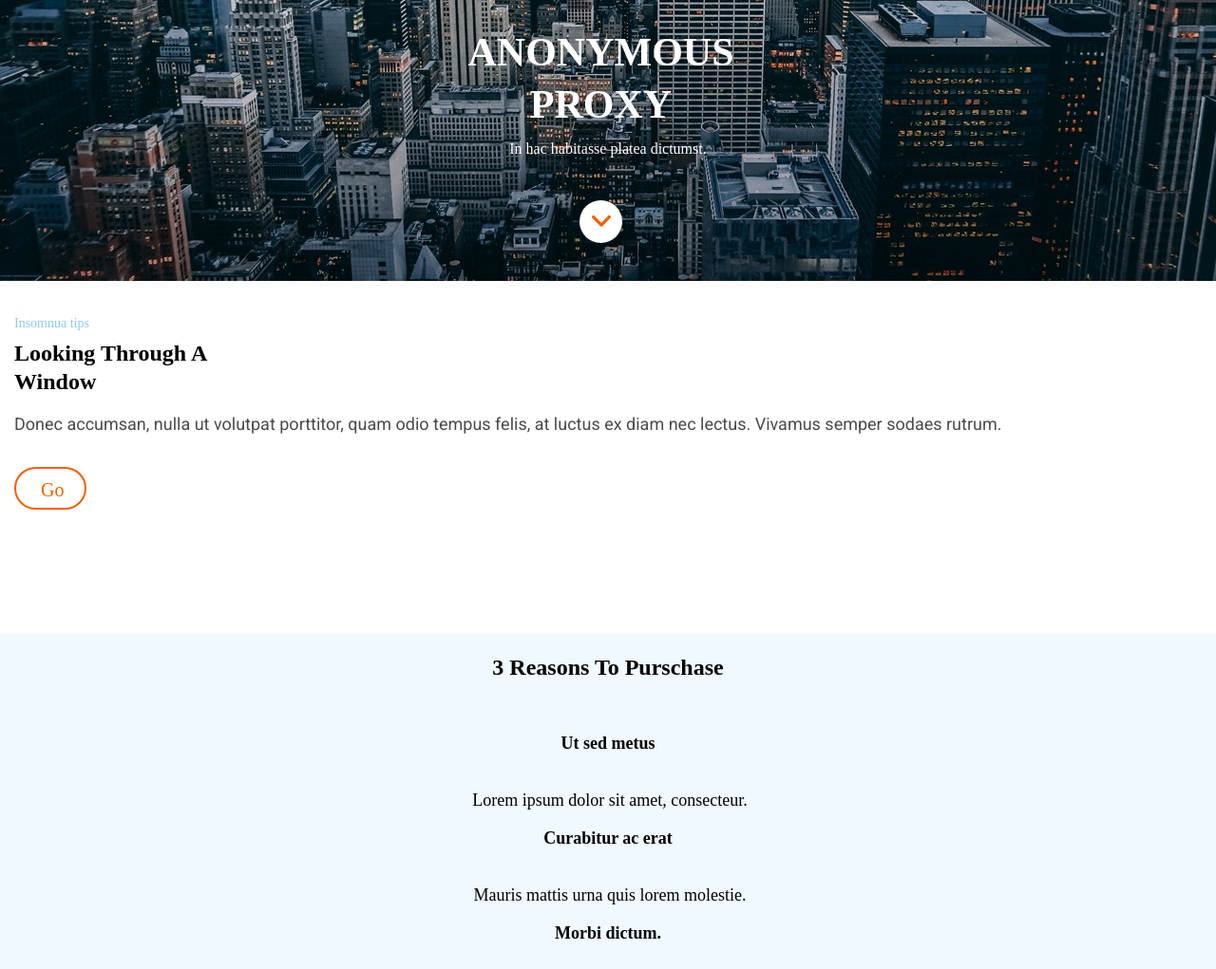
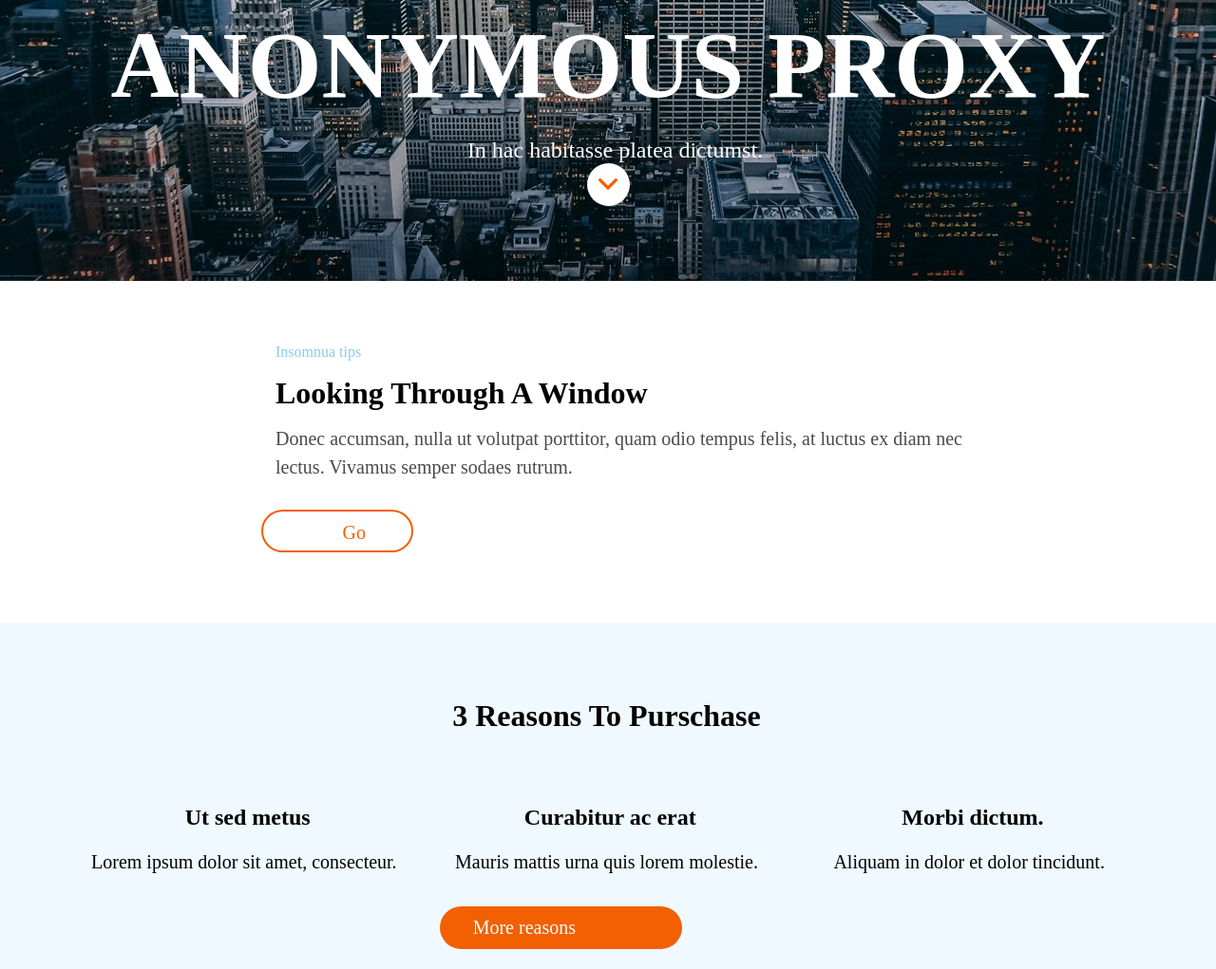
Before and after one commit to Adalab/City, a website: page docs/index.html in a window 1280 px wide. Shown: the part 272-1293 px from the top of the page at 95% size. Drawn offline with Linux system fonts and the light colour scheme.

Commit message:
add mediaqueries

```diff
--- a/docs/index.html
+++ b/docs/index.html
@@ -11,7 +11,7 @@
 
 <body>
   <div class="page">
-    <header class="header">
+    <header class="header" id="ir-a-header">
         <nav>
             <a href="https://adalab.es/" title="Ir a adalab.es" target="_blank"
               ><img src="./assets/images/ico-menu.svg" class="header-img" alt="menu de la página"
@@ -26,8 +26,8 @@
             <tittle class="hero-claim">In hac habitasse platea dictumst.</tittle>
 
           <div class="hero-scroll">
-            <a class="hero-scroll-link"
-            href="https://adalab.es/" title="página principal"
+            <a
+            href="#ir-a-3-reasons" title="página principal"
               ><img src="./assets/images/ico-scroll-down.svg" alt="arrow down"
             /></a>
           </div>
@@ -43,7 +43,7 @@
         <a class="button1">Go</a>
         </div>
       </section>
-      <section class="section2">
+      <section class="section2" id="ir-a-3-reasons">
           <h2 class="h2">3 reasons to purschase</h2>
           <article class="article1">
           <h3 class="h3">Ut sed metus</h3>
@@ -63,14 +63,14 @@
         </section>
     </main>
     <footer class="footer">
-        <div>
-          <a href=" /*todavia no lo se*/ "><img src="./assets/images/ico-arrow.svg" alt="arrow" /></a>
+      <div class="arrow">
+        <a href="#ir-a-header" title="página de inicio"><img src="./assets/images/ico-arrow.svg" alt="arrow-up" /></a>
       </div>
       <nav class="list-links1">
         <ul>
           <li class="footer-list"> <a href="https://adalab.es/" target="_blank" class="link-footer">articles</a></li>
 
-            <li class="footer-list" > <a href="https://adalab.es/" target="_blank" class="link-footer">books</a></li>
+          <li class="footer-list"> <a href="https://adalab.es/" target="_blank" class="link-footer">books</a></li>
 
           <li class="footer-list"> <a href="https://adalab.es/" target="_blank" class="link-footer">events</a></li>
 
@@ -88,9 +88,9 @@
           <li class="footer-list"><a href="https://adalab.es/" target="_blank" class="link-footer">mastodon.social</a></li>
         </ul>
       </nav>
-        <div>
-          <small class="copyright">&copy; 2021 </small>
-          <small class="we-components">we &#128147; components </small>
+      <div class="container-copy">
+        <small class="we-components">
+        &copy; 2021  we &#128147; components </small>
       </div>
     </footer>
   </div>
--- a/src/scss/layout/_footer.scss
+++ b/src/scss/layout/_footer.scss
@@ -6,18 +6,30 @@
   background-color: $dark-blue;
   display: flex;
   flex-direction: column;
-  justify-content: center;
+  text-align: center;
+
+  .arrow{
+    display: flex;
+    flex-direction: column;
+    justify-content: center;
+    align-items: center;
+    background-color: $white;
+    width: 45px;
+    height: 45px;
+    border-radius: 50%;
+
+  }
 
   .list-links1{
       padding: 0 0 20px 0;
-
-  }
+    }
   .list-links2{
     padding: 20px 0 20px 0;
-
-}
-
-.link-footer{
+   }
+   .footer-list {
+    list-style-type: none;
+  }
+   .link-footer{
     width: 100%;
     height: 150px;
     margin: 0 108px 30px 109px;
@@ -32,23 +44,7 @@
     text-transform: uppercase;
     text-align: center;
     text-decoration: none;
-}
-// copyright y .we-components tienen exactamente el mismo formato hasta ahora
-.copyright{
-  width: 77px;
-  height: 30px;
-  margin: 30px 107px 0 106px;
-  padding: 20px 0 0 0;
-  font-family: $font-main;
-  font-size: 14px;
-  font-weight: normal;
-  font-stretch: normal;
-  font-style: normal;
-  line-height: 2.14;
-  letter-spacing: normal;
-  text-align: center;
-  color: $white;
-}
+  }
 .we-components{
   width: 77px;
   height: 30px;
@@ -60,11 +56,7 @@
   font-style: normal;
   line-height: 2.14;
   letter-spacing: normal;
-  text-align: center;
   color: $white;
-
+  flex-wrap: wrap;
 }
 }
-.footer-list {
-  list-style-type: none;
-}
--- a/src/scss/layout/_hero.scss
+++ b/src/scss/layout/_hero.scss
@@ -1,9 +1,9 @@
   .hero {
-   background : url(../images/cover.jpg) center / cover;
+   height: 100vh;
+   background : url(../images/cover.jpg) center no-repeat;
+   background-size: cover;
    width: 100%;
    height: 568px;
-   padding: 0 15px 53px 0;
-   background-blend-mode: multiply;
 
    .hero-column {
    display: flex;
@@ -11,34 +11,37 @@
    align-items: center;
 
    .hero-tittle {
-  width: 290px;
-  height: 110px;
     font-family: $font-section;
     font-size: 42px;
     font-weight: bold;
-  font-stretch: normal;
-  font-style: normal;
     line-height: 1.31;
-  letter-spacing: normal;
     text-align: center;
     color: $white;
     margin: 300px 0 0 0 ;
     text-transform: uppercase;
+   @media all and (min-width: 768px){
+      font-size: 80px;
+      line-height: 1.33;
+      margin: 275px 0 0 0 ;
+      flex-wrap: wrap;
     }
-// falta poner shadow y background-color: $white;??¿¿?
-
+    @media all and (min-width: 1200px){
+      font-size: 100px;
+      line-height: 1.32;
+      flex-wrap: wrap;
+    }
+}
    .hero-claim{
-
     margin: 10px 0 45px 15px;
     font-family: $font-main;
     font-size: 16px;
-    font-weight: normal;
-    font-stretch: normal;
-    font-style: normal;
-    line-height: normal;
-    letter-spacing: normal;
-    text-align: center;
     color: $white;
+    @media all and (min-width: 768px){
+      margin: 10px 0 0 15px;
+    }
+    @media all and (min-width: 1200px){
+      font-size: 24px;
+    }
   }
   .hero-scroll{
     display: flex;
@@ -49,7 +52,6 @@
     width: 45px;
     height: 45px;
     border-radius: 50%;
-  object-fit: contain;
   }
  }
 }
--- a/src/scss/layout/_section1.scss
+++ b/src/scss/layout/_section1.scss
@@ -2,9 +2,14 @@
   width: 100%;
   height: 372px;
   padding: 30px 15px 45px;
-
+  @media all and (min-width: 768px) {
+    height: 330px;
+  }
+  @media all and (min-width: 1200px) {
+    height: 360px;
+    padding: 60px 275px;
+  }
 .tittle2{
-  margin: 0 0px 0px 0;
   font-family: $font-main;
   font-size: 14px;
   font-weight: normal;
@@ -13,6 +18,14 @@
   line-height: 2.14;
   letter-spacing: normal;
   color: $insomnia;
+  @media all and (min-width: 768px) {
+  margin-left: 15px;
+  }
+  @media all and (min-width: 1200px) {
+    height: 30px;
+    font-size: 16px;
+    line-height: 1.88;
+  }
 }
 .h2-section1{
     width: 290px;
@@ -21,23 +34,36 @@
     font-family: $font-section;
     font-size: 24px;
     font-weight: bold;
-    font-stretch: normal;
-    font-style: normal;
     line-height: 1.25;
-    letter-spacing: normal;
     color: $black;
     text-transform:  capitalize;
+    @media all and (min-width: 768px) {
+      width: 100%;
+      font-size: 26px;
+      margin-left: 15px;
+      line-height: 1.73;
+    }
+    @media all and (min-width: 1200px) {
+      height: 45px;
+      font-size: 32px;
+    }
 }
 .paragraph1{
   margin: 15px 0 30px;
-  font-family: Roboto;
+  font-family: $font-main;
   font-size: 18px;
-  font-weight: normal;
-  font-stretch: normal;
-  font-style: normal;
   line-height: 1.67;
-  letter-spacing: normal;
   color: $greyish-brown;
+  @media all and (min-width: 768px) {
+    font-size: 20px;
+    line-height: 1.5;
+    margin: 0 15px 30px;
+    width: 60%;
+  }
+  @media all and (min-width: 1200px) {
+    height: 60px;
+    width: 100%;
+  }
 }
 .div-go{
   width: 76px;
@@ -47,16 +73,26 @@
   border-radius: 22.5px;
   border: solid 2px $border;
   background-color: $white;
+  @media all and (min-width: 768px) {
+    width: 91px;
+    margin: 30px 599px 0 0;
+    padding: 0 32.5px 0 33.5px;
+  }
+  @media all and (min-width: 1200px) {
+    width: 160px;
+  }
 .button1{
   font-family: $font-go;
   font-size: 20px;
   font-weight: 500;
-  font-stretch: normal;
-  font-style: normal;
   line-height: 2.25;
-  letter-spacing: normal;
   text-align: center;
   color: $border;
+  @media all and (min-width: 1200px) {
+    width: 25px;
+    padding-left: 50px;
+
+   }
+  }
 }
 }
-}
--- a/src/scss/layout/_section2.scss
+++ b/src/scss/layout/_section2.scss
@@ -1,88 +1,116 @@
 .section2{
   width: 100%;
   height: 624px;
-  margin: 0 0 0;
-  padding: 0 0px 60px;
   background-color: $ice-blue;
   display: grid;
-  grid-template-columns: 1fr 1fr 1fr 1fr;
-  grid-template-rows: 50px 50px 50px 50px 50px;
-  grid-gap: 50px;
-}
-  .h2{
-    width: 100%;
+  grid-template-columns: repeat(3, 1fr);
+  grid-template-rows:repeat(5, 1fr) ;
+  @media all and (min-width: 768px) {
+    height: 397px;
+    padding: 30px 39px 60px 35px;
+    grid-template-rows:repeat(3, 1fr) ;
+    grid-gap: 30px;
+  @media all and (min-width: 1200px) {
+    height: 427px;
+    padding: 60px 84px 60px 81px;
+    }
+  }
+   .h2{
     margin: 20px 0 45px;
     font-family: $font-section;
     font-size: 24px;
     font-weight: bold;
-    font-stretch: normal;
-    font-style: normal;
-    line-height: 1.25;
-    letter-spacing: normal;
     text-align: center;
     color: $black;
-    grid-column: 1 / 5;
+    grid-column: 1 / 4;
     grid-row: 1 / 2;
     text-transform:  capitalize;
+    @media all and (min-width: 768px) {
+      font-size: 26px;
+    }
+    @media all and (min-width: 1200px) {
+      font-size: 32px;
+    }
   }
   .article1{
-    grid-column: 2 / 4;
+    grid-column: 2 / 3;
     grid-row: 2 / 3;
+    @media all and (min-width: 768px) {
+      grid-column: 1 / 2;
+
+    }
   }
   .article2{
-    grid-column: 2 / 4;
+    grid-column: 2 / 3;
     grid-row: 3 / 4;
+    @media all and (min-width: 768px) {
+      grid-row: 2 / 3;
+    }
   }
   .article3{
-    grid-column: 2 / 4;
+    grid-column: 2 / 3;
     grid-row: 4 / 5;
+    @media all and (min-width: 768px) {
+      grid-column: 3 / 4;
+      grid-row: 2 / 3;
+
+    }
   }
   .h3{
     width: 100%;
     height: 30px;
-    font-family: R$font-section;
+    font-family: $font-section;
     font-size: 18px;
-    font-weight: bold;
-    font-stretch: normal;
-    font-style: normal;
-    line-height: 1.67;
-    letter-spacing: normal;
+    color: $black;
     text-align: center;
-    color: $black;
-
+    @media all and (min-width: 768px) {
+      font-size: 24px;
+    }
+    @media all and (min-width: 1200px) {
+      font-size: 24px;
+      margin: 0 0 14px 3.8px;
+    }
   }
   .paragraph-section2{
-    width: 100%;
-    height: 63px;
-    margin: 30px 2px 0;
     font-family: $font-main;
     font-size: 18px;
-    font-weight: normal;
-    font-stretch: normal;
-    font-style: normal;
     line-height: 1.67;
-    letter-spacing: normal;
+    color: $black;
     text-align: center;
-    color: $black;
+    @media all and (min-width: 768px) {
+      font-size: 20px;
+    }
+    @media all and (min-width: 1200px) {
+      font-size: 20px;
+    }
   }
   .button2{
-    grid-column: 2 / 4;
+    grid-column: 2 / 3;
     grid-row: 5 / 6;
     width: 184px;
     height: 45px;
-    margin: 45px 53px 0;
-    padding: 0 29.5px 0 30.5px;
     border-radius: 22.5px;
     background-color: $border;
+    @media all and (min-width: 768px) {
+      grid-row: 3 / 4;
+      width: 210px;
+      grid-gap: 30px;
+      @media all and (min-width: 1200px) {
+        width: 255px;
+      }
+    }
+   .more{
+    font-family: $font-go;
+    font-size: 20px;
+    line-height: 2.25;
+    color: $white;
+    margin: 35px;
+    @media all and (min-width: 768px) {
+      width: 124px;
+    }
+    @media all and (min-width: 1200px) {
+      width: 130px;
+    }
+   }
   }
-.more{
-  font-family: Roboto;
-  font-size: 20px;
-  font-weight: 500;
-  font-stretch: normal;
-  font-style: normal;
-  line-height: 2.25;
-  letter-spacing: normal;
-  text-align: center;
-  color: $white;
 }
```
Also changed, not shown: src/html/partials/footer.html (+6 -6 lines), src/html/partials/header.html (+1 -1 lines), src/html/partials/hero.html (+2 -2 lines), src/html/partials/section2.html (+1 -1 lines), docs/assets/css/main.css. Lines whose indentation alone changed are shown as unchanged.
